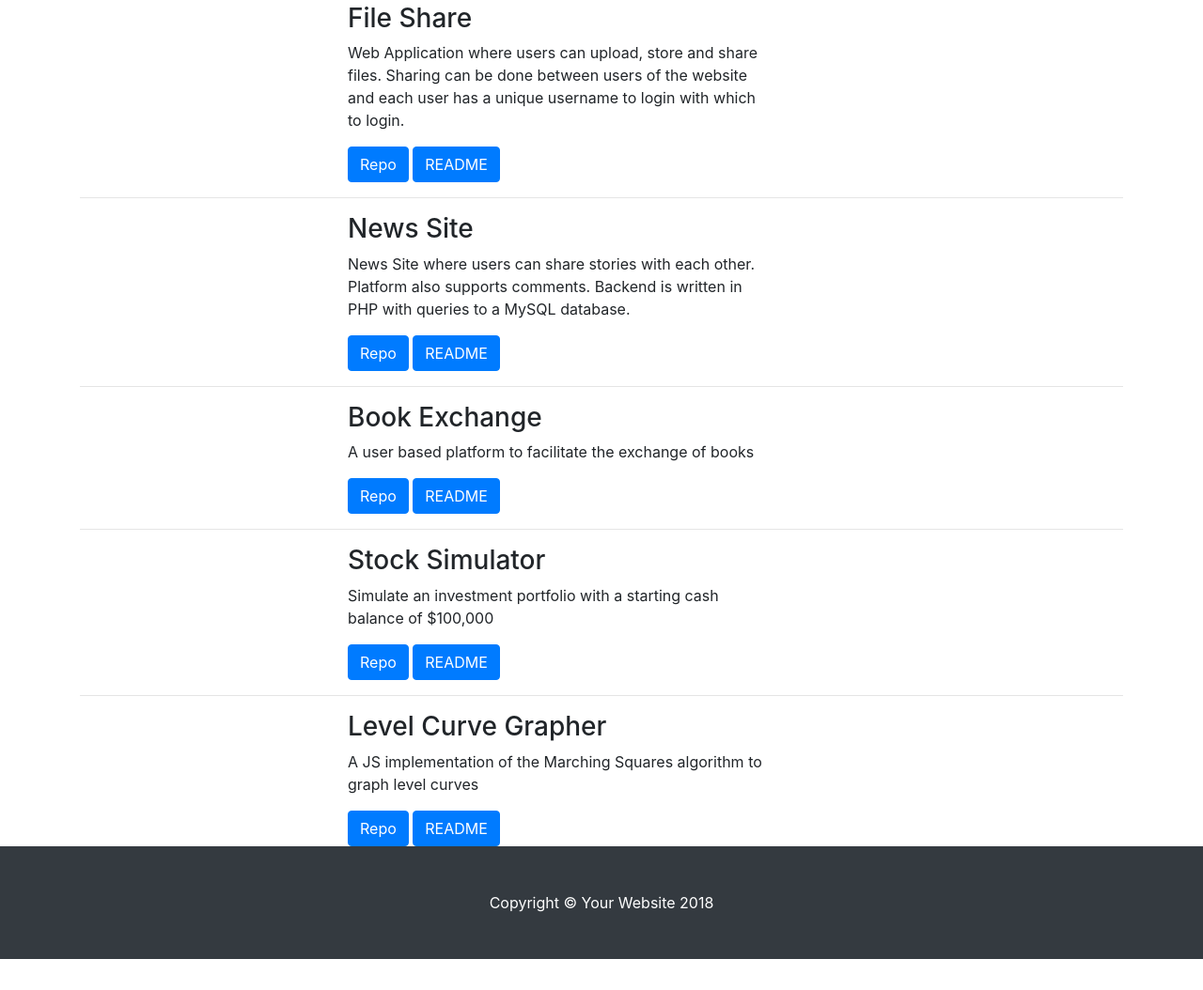
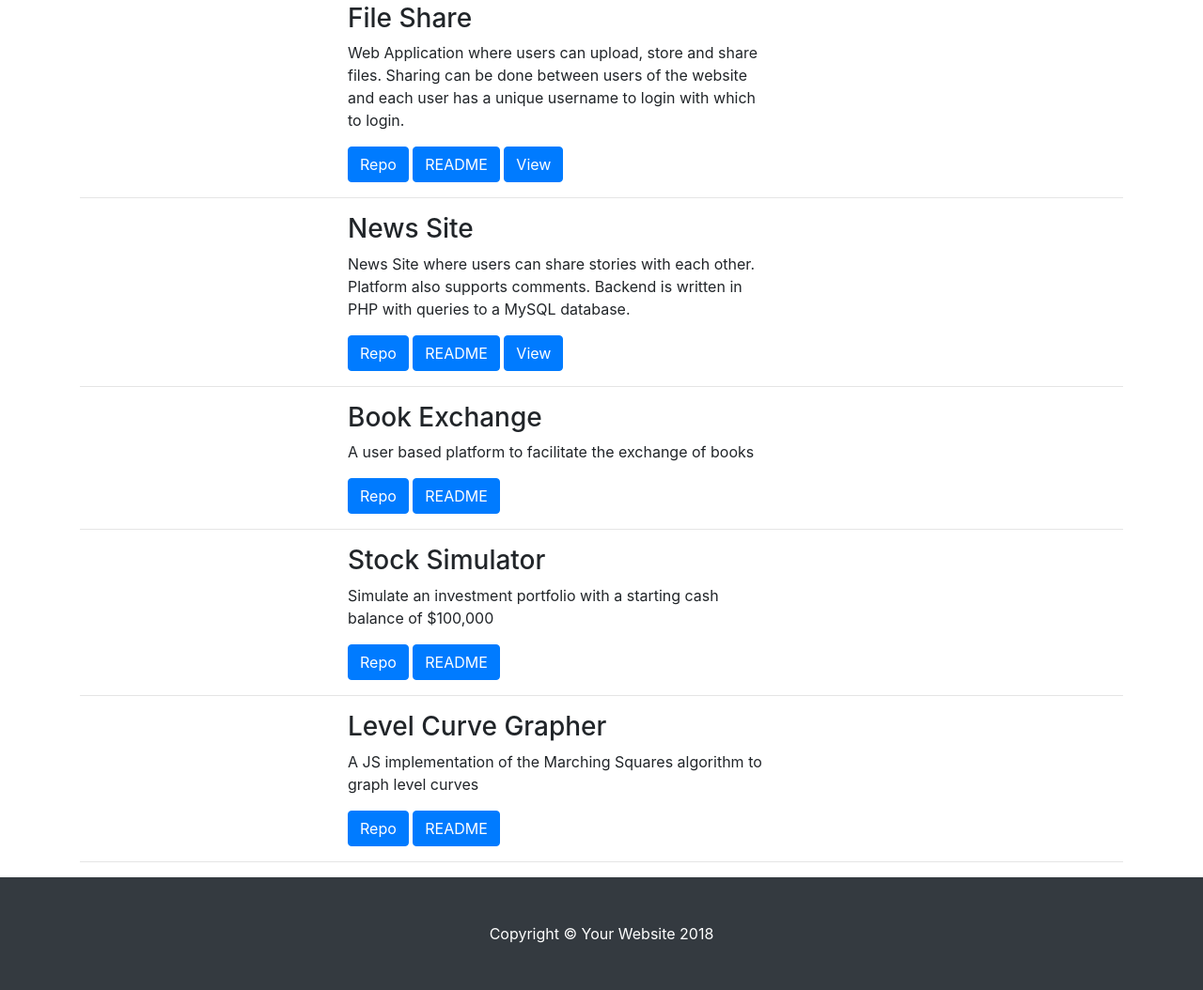
Before and after one commit to anees-patwa/anees-patwa.github.io, a website: page index.html in a window 1280 px wide. Shown: the part 350-1404 px from the top of the page at 94% size. Before the commit the page ends 1371 px from the top, so only its background shows below. Drawn offline with Linux system fonts and the light colour scheme.

Commit message:
added links to ones that are hosted

```diff
--- a/index.html
+++ b/index.html
@@ -87,6 +87,7 @@
         </p>
         <a class="btn btn-primary" href="https://github.com/anees-patwa/FileSharing">Repo</a>
         <a class="btn btn-primary" href="https://github.com/anees-patwa/FileSharing/blob/master/README.md">README</a>
+        <a class="btn btn-primary" href="http://ec2-18-223-143-71.us-east-2.compute.amazonaws.com/~apatwa/module2Grp/loginView.php">View</a>
       </div>
     </div>
     <!-- /.row -->
@@ -108,6 +109,7 @@
         </p>
         <a class="btn btn-primary" href="https://github.com/anees-patwa/NewsSite">Repo</a>
         <a class="btn btn-primary" href="https://github.com/anees-patwa/NewsSite/blob/Creating-Pages/README.md">README</a>
+        <a class="btn btn-primary" href="http://ec2-18-223-143-71.us-east-2.compute.amazonaws.com/~apatwa/module3Grp/loginView.php">View</a>
       </div>
     </div>
     <!-- /.row -->
@@ -165,6 +167,8 @@
       </div>
     </div>
 
+    <hr>
+
     <!-- Pagination -->
     <!-- <ul class="pagination justify-content-center">
       <li class="page-item">
```
